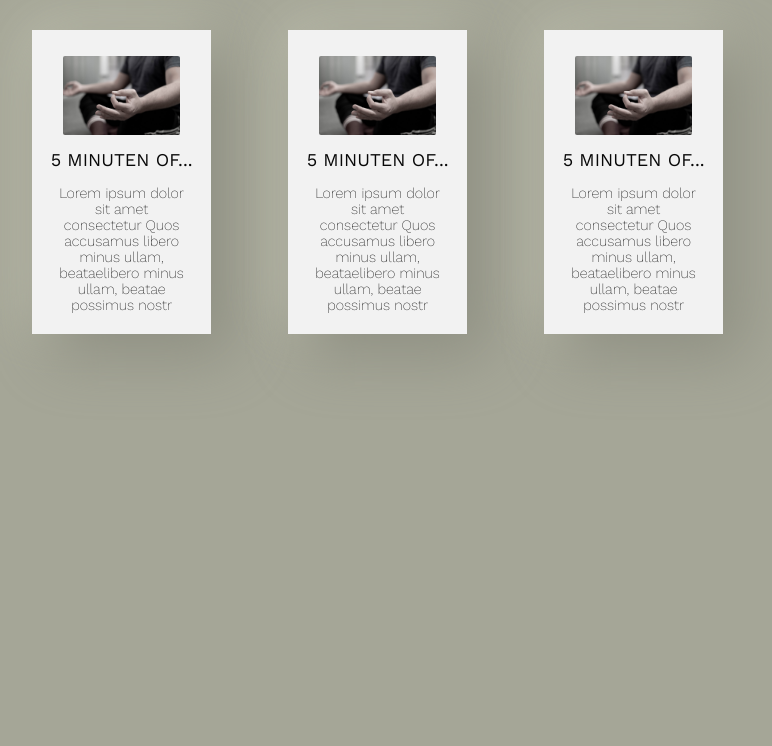
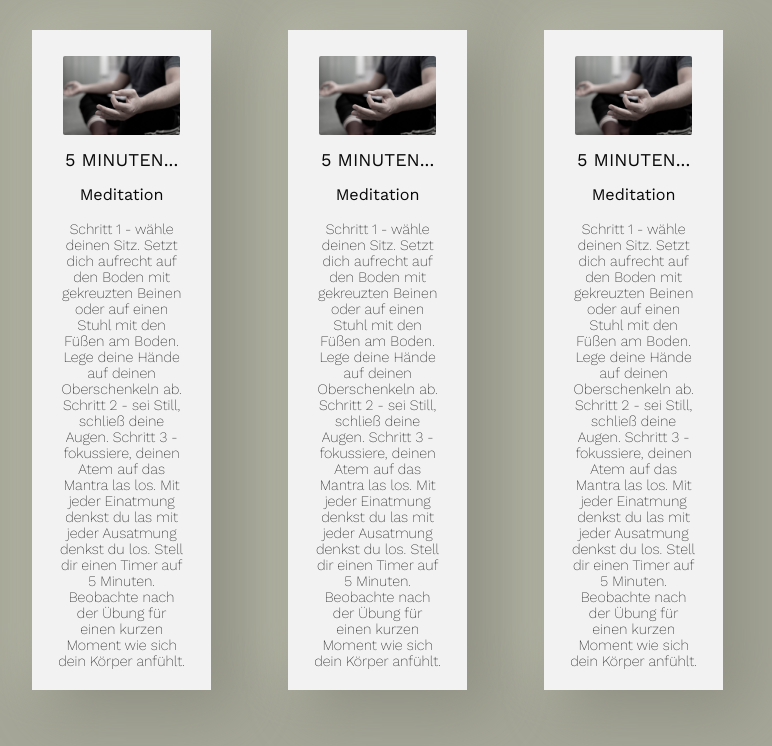
Before and after one commit to dajanaheinze/capstone-project, a React (Create React App) app: page / in a window 1280 px wide. Shown: the top 746 px of the page, without its empty margins (28-800 px from the left). Built offline with nearby package versions, Linux system fonts and the light colour scheme.

Commit message:
Add content datafile and fix pr comments

```diff
--- a/public/index.html
+++ b/public/index.html
@@ -1,5 +1,5 @@
 <!DOCTYPE html>
-<html lang="en">
+<html lang="de">
   <head>
     <meta charset="utf-8" />
     <link rel="icon" href="%PUBLIC_URL%/favicon.ico" />
@@ -24,7 +24,7 @@
       work correctly both with client-side routing and a non-root public URL.
       Learn how to configure a non-root public URL by running `npm run build`.
     -->
-    <title>React App</title>
+    <title>MINDRESET</title>
     <style>
       @import url('https://fonts.googleapis.com/css2?family=Work+Sans:ital,wght@0,100;0,200;0,300;0,400;0,600;1,100;1,200;1,300&display=swap');
       </style>
--- a/src/App.js
+++ b/src/App.js
@@ -1,7 +1,5 @@
 import styled from 'styled-components/macro';
 import TutorialTemplate from './TutorialTemplate'
-
-
 
 export default function App() {
   return (
--- a/src/GlobalStyles.js
+++ b/src/GlobalStyles.js
@@ -15,11 +15,11 @@ body {
 
  :root {
     --primary-background: #A5A697;
-    --secendary-background: #F2F2F2;
+    --secondary-background: #F2F2F2;
     --primary-text: #080808;
     --primary-border: #F2F2F2;
     --primary-shadow: #8c8d80;
-    --secendary-shadow: #bebfae;
+    --secondary-shadow: #bebfae;
 
     --primary-black: #0D0D0D;
     --primary-anthrazit: #262626;
--- a/src/TutorialTemplate.js
+++ b/src/TutorialTemplate.js
@@ -7,8 +7,9 @@ export default function TutorialTemplate (){
     return (
     <TutorialWrapper>
         <img src={meditation} alt=""/>
-        <h2>5 Minuten of...</h2>
-        <p>Lorem ipsum dolor sit amet consectetur Quos accusamus libero minus ullam, beataelibero minus ullam, beatae possimus nostr</p>
+        <h2>5 Minuten...</h2>
+        <h3>Meditation</h3>
+        <p>Schritt 1 - wähle deinen Sitz. Setzt dich aufrecht auf den Boden mit gekreuzten Beinen oder auf einen Stuhl mit den Füßen am Boden. Lege deine Hände auf deinen Oberschenkeln ab. Schritt 2 - sei Still, schließ deine Augen. Schritt 3 - fokussiere, deinen Atem auf das Mantra las los. Mit jeder Einatmung denkst du las mit jeder Ausatmung denkst du los. Stell dir einen Timer auf 5 Minuten. Beobachte nach der Übung für einen kurzen Moment wie sich dein Körper anfühlt.</p>
     </TutorialWrapper>
     )
 }
@@ -16,9 +17,9 @@ export default function TutorialTemplate (){
 const TutorialWrapper = styled.div`
     display: grid;
     border: 1px solid var(--primary-border);
-    background-color: var(--secendary-background);
+    background-color: var(--secondary-background);
     box-shadow:  20px 20px 60px var(--primary-shadow),
-                -10px -10px 50px var(--secendary-shadow);
+                -10px -10px 50px var(--secondary-shadow);
     margin-left: 60px;
     margin-top: 30px;
     padding:0 15px 20px 15px;
@@ -37,6 +38,12 @@ const TutorialWrapper = styled.div`
         text-align: center;
         text-transform: uppercase;
     }
+    h3 {
+        font-size: 0.9em;
+        font-weight: 400;
+        margin-top: 0;
+        text-align: center;
+    }
 
     p {
         font-size: 0.8em;
```
Also changed, not shown: src/data/content.json (added, +21 -0 lines).
